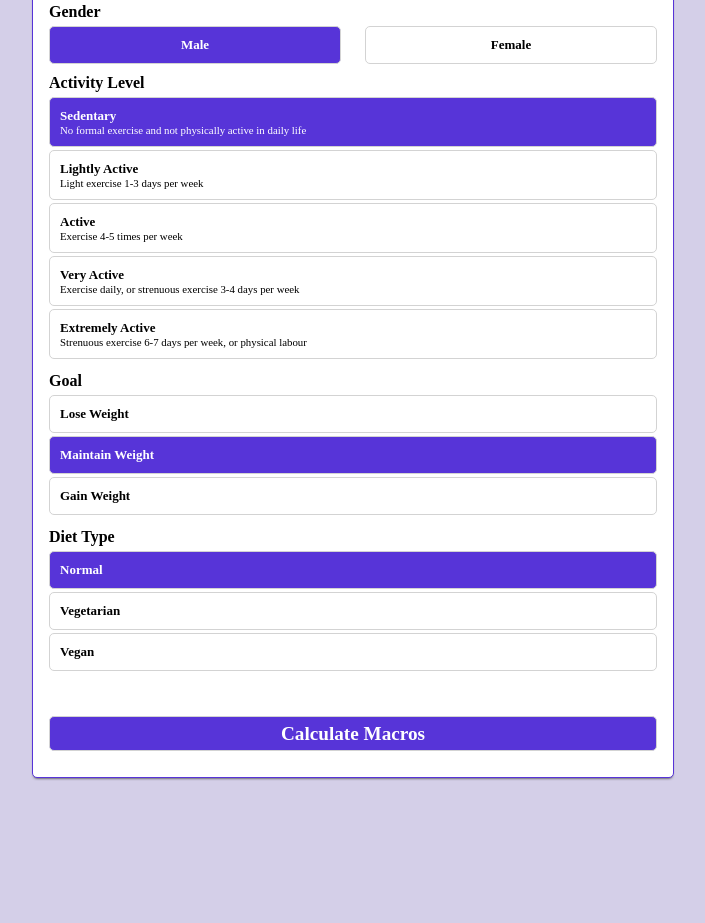
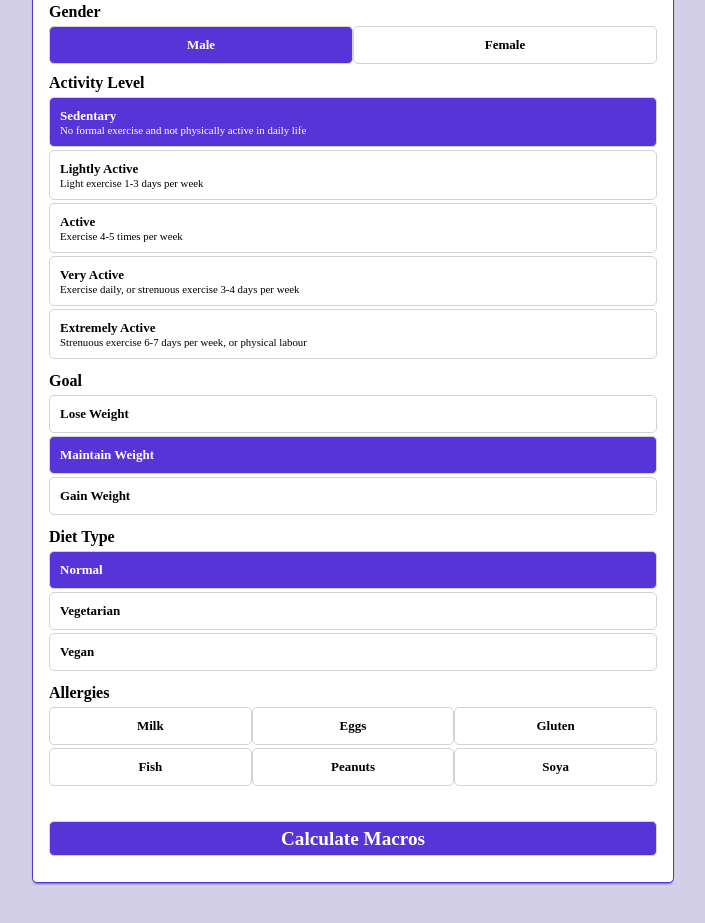
Before and after one commit to make-it-bit/webpack-scss-sketch-ketly, a website built with webpack: page src/index.html in a window 1280 px wide. Shown: the part 285-1208 px from the top of the page, without its empty margins (287-992 px from the left). Before the commit the page ends 1113 px from the top, so only its background shows below. Built offline with nearby package versions, Linux system fonts and the light colour scheme.

Commit message:
minor changes

```diff
--- a/src/index.html
+++ b/src/index.html
@@ -129,6 +129,47 @@
             <label class="extra additional-2" for="diet-type-vegan">Vegan </label>
           </div>
         </div>
+        <label for="allergies" id="allergies-label">Allergies</label>
+        <div class="row m-0 p-0">
+          <div class="col-4">
+            <div class="row" id="checkbox-row-1">
+              <input type="checkbox" id="allergy-milk" name="allergy" value="milk" />
+              <label class="extra" for="allergy-milk">Milk </label>
+            </div>
+          </div>
+          <div class="col-4">
+            <div class="row" id="checkbox-row-2">
+              <input type="checkbox" id="allergy-eggs" name="allergy" value="eggs" />
+              <label class="extra" for="allergy-eggs">Eggs </label>
+            </div>
+          </div>
+          <div class="col-4">
+            <div class="row" id="checkbox-row-3">
+              <input type="checkbox" id="allergy-gluten" name="allergy" value="gluten" />
+              <label class="extra" for="allergy-gluten">Gluten </label>
+            </div>
+          </div>
+        </div>
+        <div class="row m-0 p-0">
+          <div class="col-4">
+            <div class="row" id="checkbox-row-4">
+              <input type="checkbox" id="allergy-fish" name="allergy" value="fish" />
+              <label class="extra" for="allergy-fish">Fish </label>
+            </div>
+          </div>
+          <div class="col-4">
+            <div class="row" id="checkbox-row-5">
+              <input type="checkbox" id="allergy-peanuts" name="allergy" value="peanuts" />
+              <label class="extra" for="allergy-peanuts">Peanuts </label>
+            </div>
+          </div>
+          <div class="col-4">
+            <div class="row" id="checkbox-row-6">
+              <input type="checkbox" id="allergy-soya" name="allergy" value="soya" />
+              <label class="extra" for="allergy-soya">Soya </label>
+            </div>
+          </div>
+        </div>
       </div>
       <!-- if user chooses "enter your own macros" -->
       <div class="row m-0 p-3 pt-0" id="generator-2">
--- a/src/scss/index.scss
+++ b/src/scss/index.scss
@@ -19,6 +19,11 @@ body {
     background-color: $white;
     margin: 50px;
     box-shadow: 0 2px 3px -2px $black;
+
+    #nav-heading-1,
+    #nav-heading-2 {
+      height: 100%;
+    }
 
     #nav-label-1 {
       border-radius: 5px 0 0 5px;
@@ -46,7 +51,8 @@ body {
       cursor: pointer;
     }
 
-    input[type='radio'] {
+    input[type='radio'],
+    input[type='checkbox'] {
       visibility: hidden;
       height: 0;
       width: 0;
@@ -54,6 +60,7 @@ body {
     }
 
     input[type='radio']:checked + label,
+    input[type='checkbox']:checked + label,
     input[type='submit'] {
       color: $white;
       background-color: $dark-purple;
@@ -73,14 +80,6 @@ body {
     }
 
     #generator-1 {
-      #radio-1-row-1 {
-        margin-right: 0.1px;
-      }
-
-      #radio-1-row-2 {
-        margin-left: 0.1px;
-      }
-
       .additional-1 {
         h1 {
           text-align: left;
@@ -110,6 +109,10 @@ body {
       #radio-4-row-3 {
         margin-bottom: 10px;
       }
+
+      input[type='checkbox'] + label {
+        margin-bottom: 3px;
+      }
     }
 
     #generator-2 {
@@ -135,10 +138,6 @@ body {
         margin-bottom: 3px;
       }
 
-      #carbohydrates-content {
-        margin-bottom: 10px;
-      }
-
       option {
         font-family: initial;
         font-size: larger;
```
Also changed, not shown: dist/css/main.css, dist/main.html, 1 other file.
